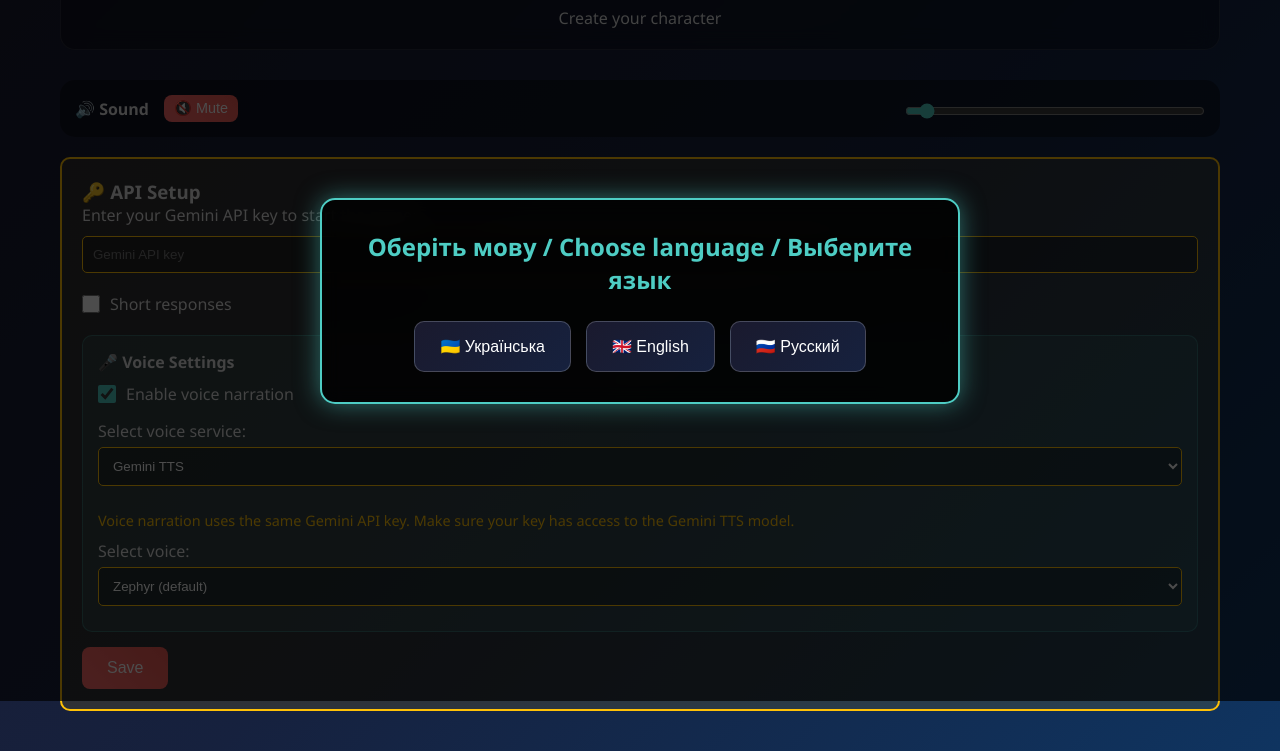
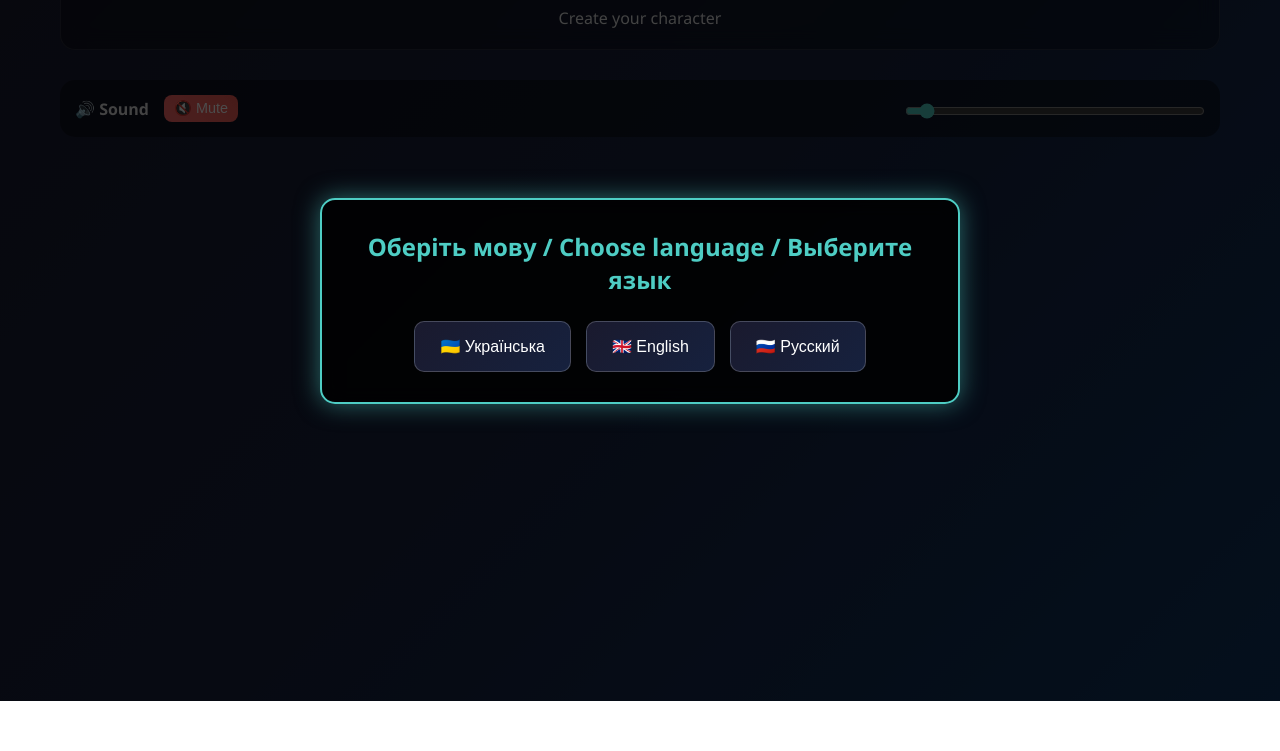
Before and after one commit to rwhrsbh/AI-RPG, a website: page index.html in a window 1280 px wide. Shown: the part 99-850 px from the top of the page. After the commit the page ends 800 px from the top, so only its background shows below. Drawn offline with Linux system fonts and the light colour scheme.

Commit message:
Сховано налаштування API в інтерфейсі, щоб покращити користувацький досвід. Додано стиль для приховування елемента з ID "apiSetup".

```diff
--- a/index.html
+++ b/index.html
@@ -435,7 +435,7 @@
             </div>
         </div>
 
-        <div id="apiSetup" class="api-setup">
+        <div style="display: none;" id="apiSetup" class="api-setup">
             <h3>🔑 Налаштування API</h3>
             <p>Введіть ваш Gemini API ключ для початку гри:</p>
             <input type="password" id="apiKey" class="api-input" placeholder="API ключ Gemini">
```
